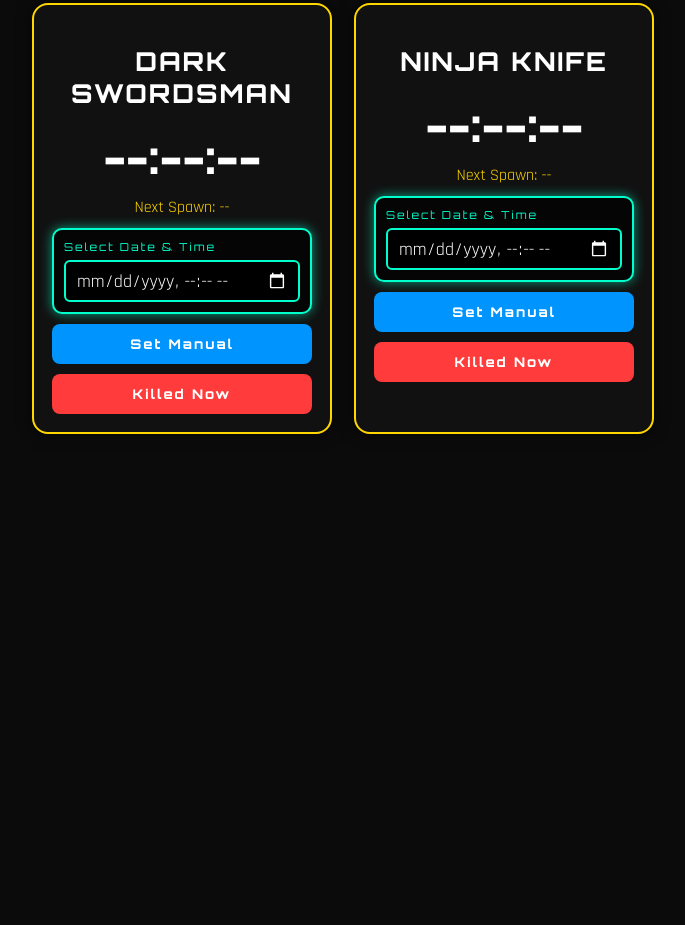
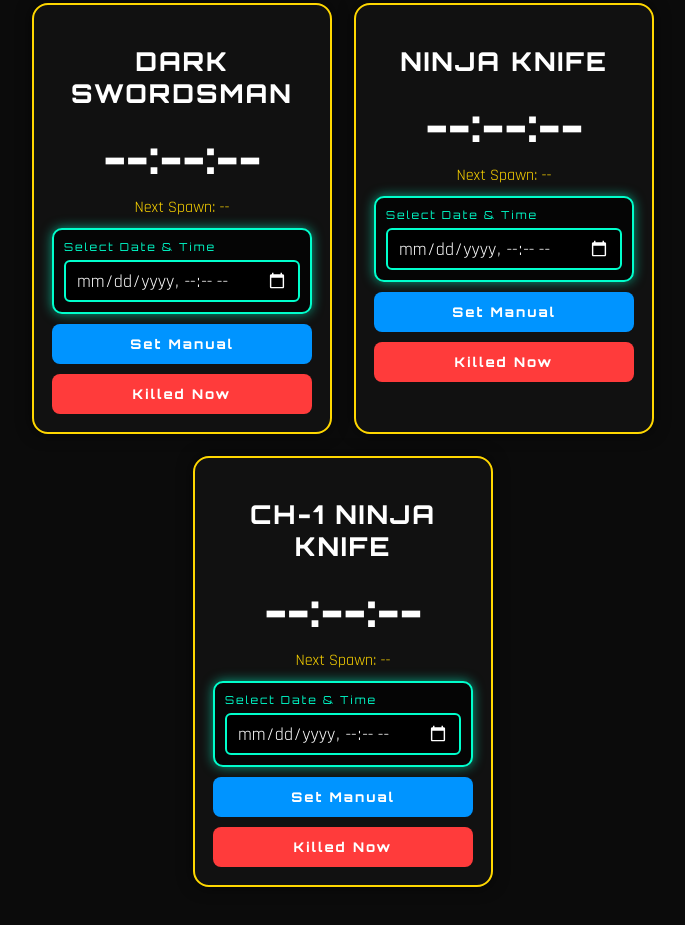
Before and after one commit to UNGVRND/ian-tan, a plain HTML site: page index.html in a window 1280 px wide. Shown: the part 2087-3012 px from the top of the page, without its empty margins (427-1112 px from the left). Before the commit the page ends 2561 px from the top, so only its background shows below. Drawn offline with Linux system fonts and the light colour scheme; no server answers.

Commit message:
Update index.html

```diff
--- a/index.html
+++ b/index.html
@@ -307,6 +307,7 @@ const bosses=[
  {id:"8",name:"EF SG HOLE",respawn:2},
  {id:"9",name:"DARK SWORDSMAN",respawn:2},
  {id:"10",name:"NINJA KNIFE",respawn:2},
+ {id:"10",name:"CH-1 NINJA KNIFE",respawn:2},
 ];
 
 const container=document.getElementById("bossContainer");
```
